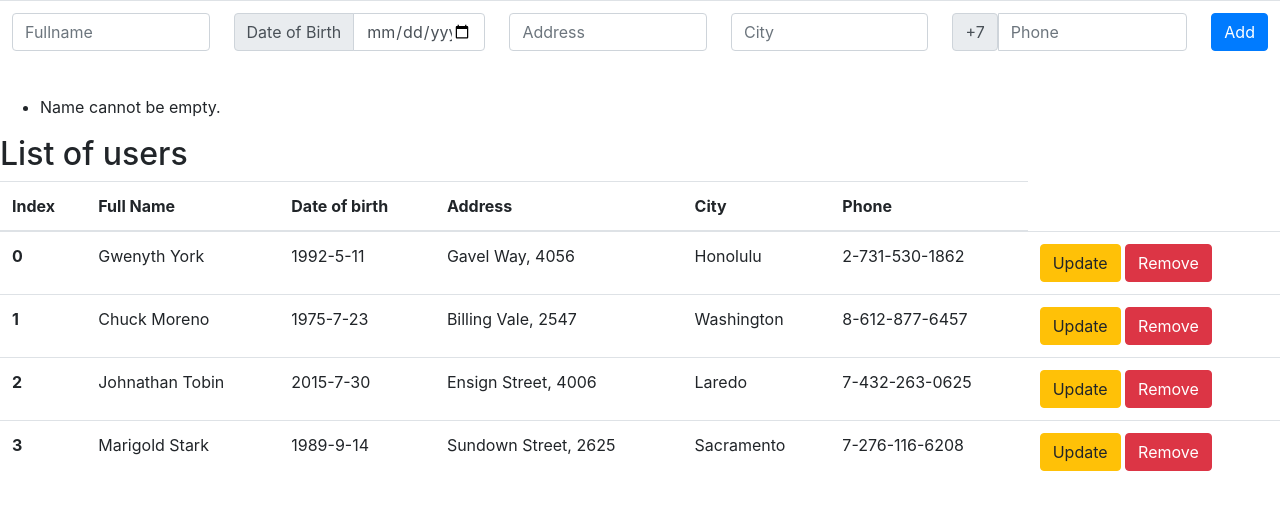
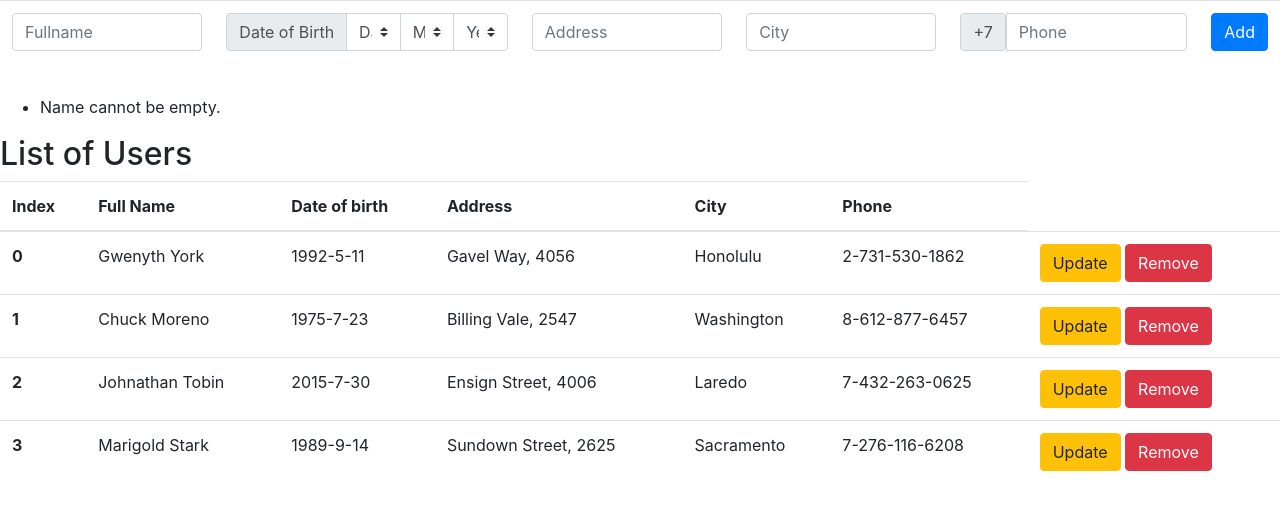
Before and after one commit to krivtsov/vue-simple-crud, a plain HTML site: page index.html in a window 1280 px wide. Drawn offline with nearby package versions, Linux system fonts and the light colour scheme.

Commit message:
add select for dob form

```diff
--- a/index.html
+++ b/index.html
@@ -24,10 +24,26 @@
         <td>
           <div class="input-group mb-3">
             <div class="input-group-prepend">
-              <span class="input-group-text" id="basic-addon3">Date of Birth</span>
+              <label class="input-group-text">Date of Birth</label>
             </div>
-            <input type="date" class="form-control" id="dob" aria-describedby="basic-addon3" v-model="input.dob"
-              required>
+            <select class="custom-select" v-model="dob.day">
+              <option value="">{{ days.title }}</option>
+              <option aria-describedby="basic-addon3" v-for="day in days.array">
+                {{ day }}
+              </option>
+            </select>
+            <select class="custom-select" v-model="dob.month">
+              <option value="">{{ months.title }}</option>
+              <option aria-describedby="basic-addon3" v-for="month in months.array">
+                {{ month }}
+              </option>
+            </select>
+            <select class="custom-select" v-model="dob.year">
+              <option value="">{{ years.title }}</option>
+              <option aria-describedby="basic-addon3" v-for="year in years.array">
+                {{ year }}
+              </option>
+            </select>
           </div>
         </td>
         <td>
@@ -58,7 +74,7 @@
       <li v-show="!validation.fullname">Name cannot be empty.</li>
     </ul>
 
-    <h2 class="head" v-show="users.length">List of users</h2>
+    <h2 class="head" v-show="users.length" v-text="title"></h2>
     <table class="table" v-show="users.length">
       <thead>
         <tr>
@@ -96,10 +112,15 @@
   </div>
 
   <script>
+    const getArray = (length, startNumber = 1) => {
+      const result = Array.apply(0, Array(length)).map((element, index) => index + startNumber);
+      return result;
+    };
     const app = new Vue({
       el: '#app',
       data: {
         columns: ['Index', 'Full Name', 'Date of birth', 'Address', 'City', 'Phone'],
+        title: 'List of Users',
         users: [{
             "fullname": "Gwenyth York",
             "dob": "1992-5-11",
@@ -136,6 +157,23 @@
           city: "",
           phone: ""
         },
+        days: {
+          title: 'Day',
+          array: getArray(31),
+        },
+        months: {
+          title: 'Month',
+          array: getArray(12),
+        },
+        years: {
+          title: 'Year',
+          array: getArray(100, 1919).reverse(),
+        },
+        dob: {
+          day: '',
+          month: '',
+          year: '',
+        }
       },
       mounted() {
         if (localStorage.getItem('users')) {
@@ -157,7 +195,8 @@
           return Object.keys(validation).every(function (key) {
             return validation[key];
           })
-        }
+        },
+
       },
       methods: {
         saveUsers() {
@@ -168,7 +207,7 @@
           if (this.isValid) {
             this.users.push({
               fullname: this.input.fullname,
-              dob: this.input.dob,
+              dob: `${this.dob.year}-${this.dob.month}-${this.dob.day}`,
               address: this.input.address,
               city: this.input.city,
               phone: this.input.phone
```
